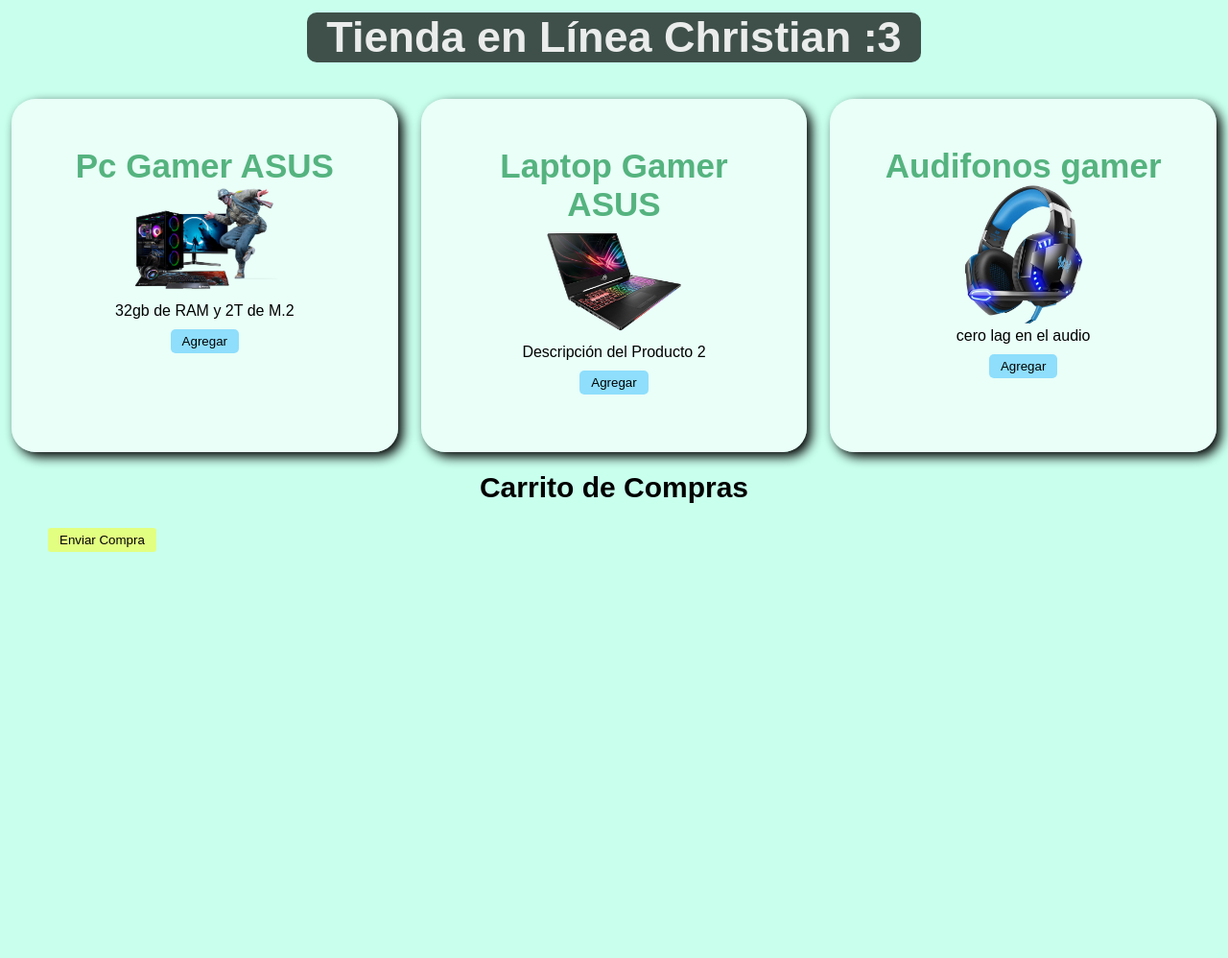
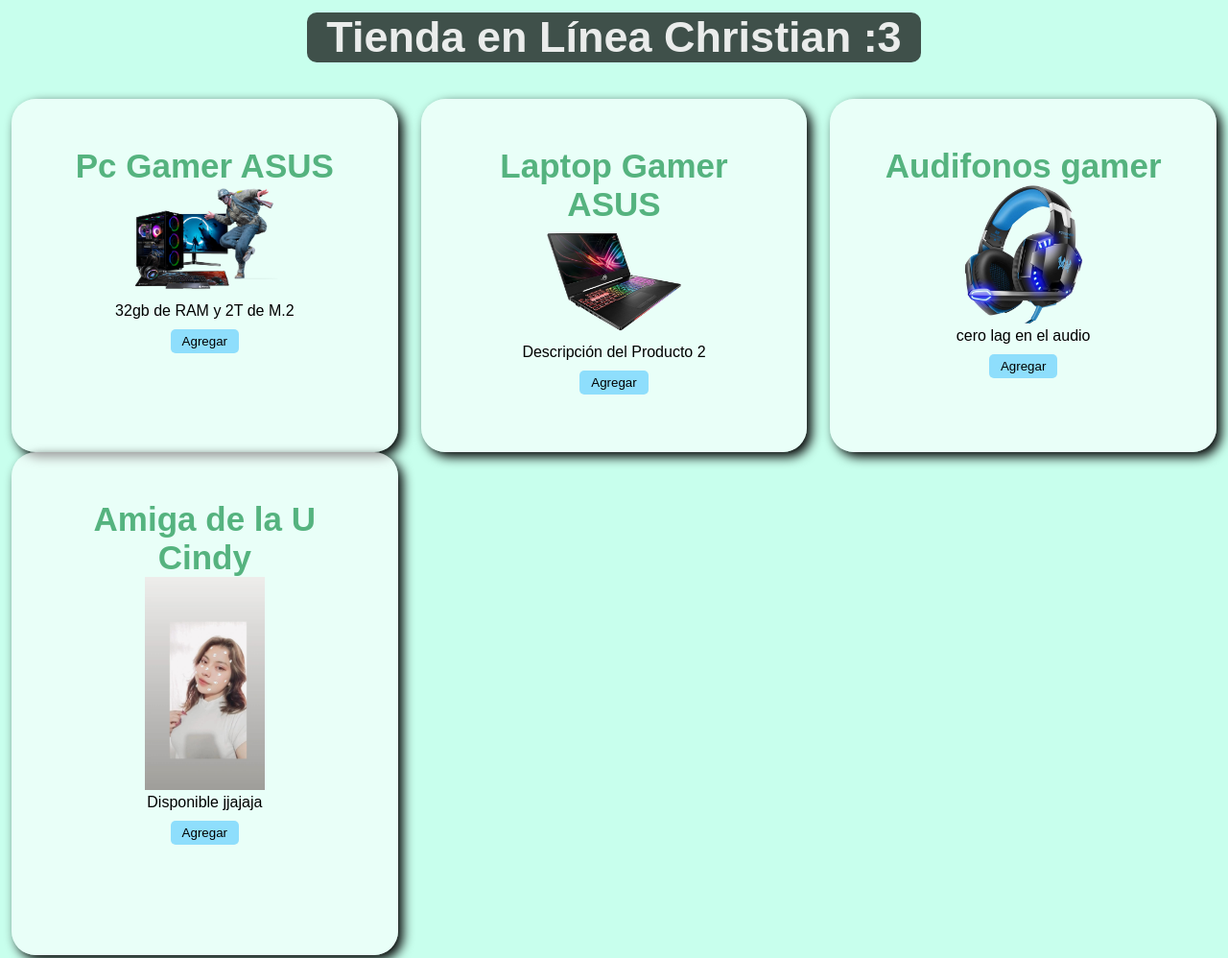
Before and after one commit to Christian1714/tienda, a plain HTML site: page index.html in a window 1280 px wide. Shown: the top 998 px of the page at 96% size. Before the commit the page ends 800 px from the top, so only its background shows below. Drawn offline with nearby package versions, Linux system fonts and the light colour scheme; a script that the page names is missing.

Commit message:
Update index.html

```diff
--- a/index.html
+++ b/index.html
@@ -31,6 +31,12 @@
             <p>cero lag en el audio</p>
             <button class="agregar">Agregar</button>
         </div>
+        <div class="producto">
+            <h3>Amiga de la U Cindy</h3>
+            <img class="Width" src="./img/Cindy.jpg" alt="">
+            <p>Disponible jjajaja</p>
+            <button class="agregar">Agregar</button>
+        </div>
         <!-- Agrega más productos aquí -->
     </div>
 
```
